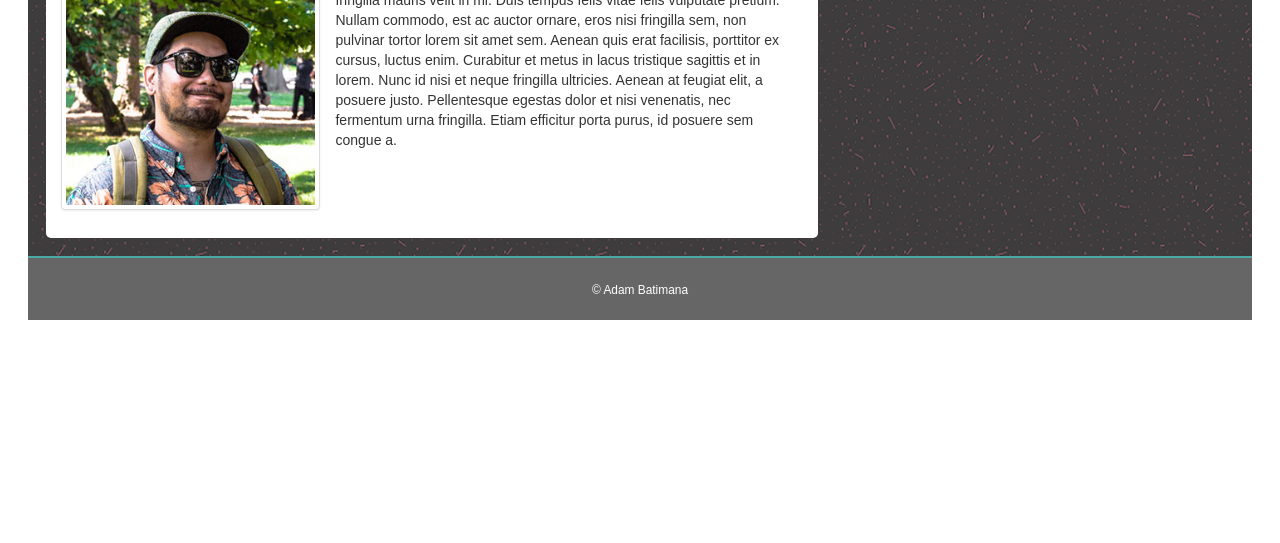
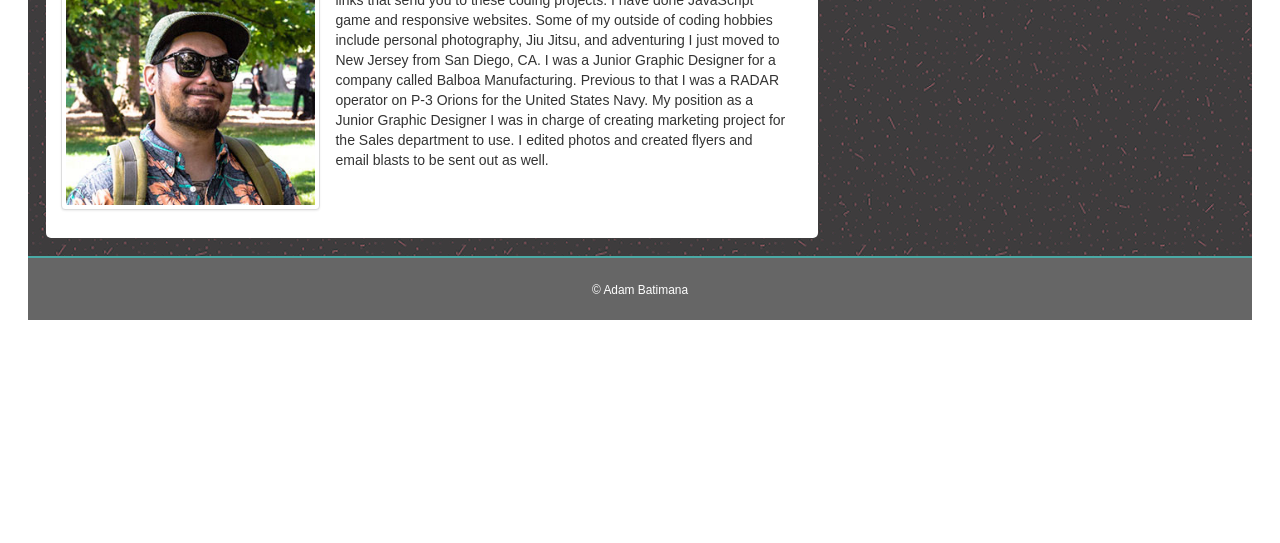
Before and after one commit to adambatimana/Bootstrap-Portfolio, a plain HTML site: page index.html in a window 1280 px wide. Shown: the part 257-800 px from the top of the page. Drawn offline with nearby package versions, Linux system fonts and the light colour scheme.

Commit message:
final touch

```diff
--- a/index.html
+++ b/index.html
@@ -43,10 +43,9 @@
           </div>
           <div class="col-md-9">
             <p>
-              Lorem ipsum dolor sit amet, consectetur adipiscing elit. Quisque dignissim, felis ut dictum tristique, nibh erat feugiat libero, sit amet fringilla mauris velit in mi. Duis tempus felis vitae felis vulputate pretium. Nullam commodo, est ac auctor ornare,
-              eros nisi fringilla sem, non pulvinar tortor lorem sit amet sem. Aenean quis erat facilisis, porttitor ex cursus, luctus enim. Curabitur et metus in lacus tristique sagittis et in lorem. Nunc id nisi et neque fringilla ultricies. Aenean
-              at feugiat elit, a posuere justo. Pellentesque egestas dolor et nisi venenatis, nec fermentum urna fringilla. Etiam efficitur porta purus, id posuere sem congue a.
-            </p>
+              Hello my name is Adam Batimana and welcome to my portfolio page. I have had some experience with coding and in the portfolio tab I have links that send you to these coding projects. I have done JavaScript game and responsive websites. Some of my outside
+              of coding hobbies include personal photography, Jiu Jitsu, and adventuring I just moved to New Jersey from San Diego, CA. I was a Junior Graphic Designer for a company called Balboa Manufacturing. Previous to that I was a RADAR operator
+              on P-3 Orions for the United States Navy. My position as a Junior Graphic Designer I was in charge of creating marketing project for the Sales department to use. I edited photos and created flyers and email blasts to be sent out as well.
           </div>
         </div>
 
```
